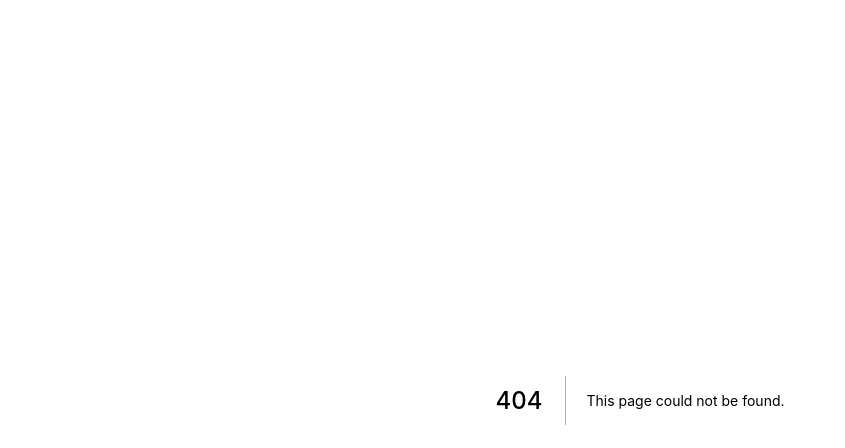
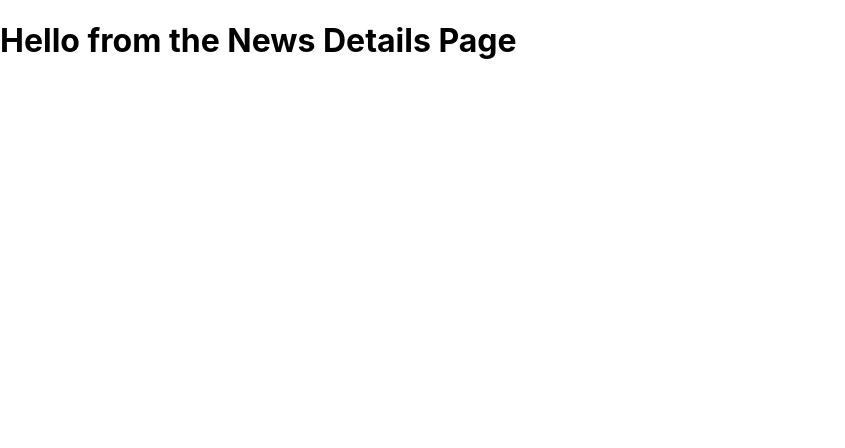
Before and after one commit to aindriu80/academind-nextjs-app, a Next.js app: page /news/something-important in a window 1280 px wide. Before the commit this address had no page. Shown: the top 448 px of the page, without its empty margins (0-845 px from the left). Built offline with nearby package versions, Linux system fonts and the light colour scheme.

Commit message:
Adding Nested Paths & Pages - Nested Routes

```diff
--- /dev/null
+++ b/pages/news/index.js
@@ -0,0 +1,6 @@
+// our-domain.com/news
+
+function NewsPage() {
+  return <h1>Hello from the News Page</h1>
+}
+export default NewsPage
--- /dev/null
+++ b/pages/news/something-important.js
@@ -0,0 +1,6 @@
+// our-domain.com/news
+
+function DetailPage() {
+  return <h1>Hello from the News Details Page</h1>
+}
+export default DetailPage
```
